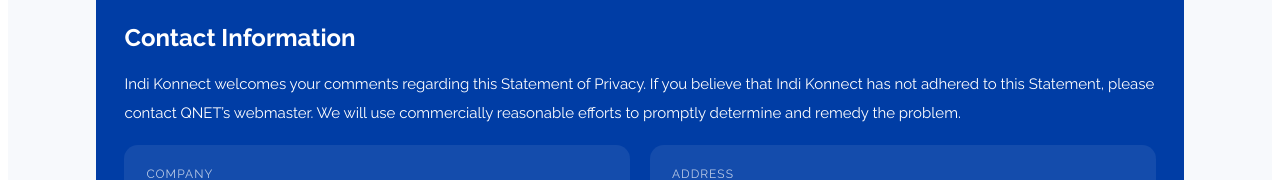
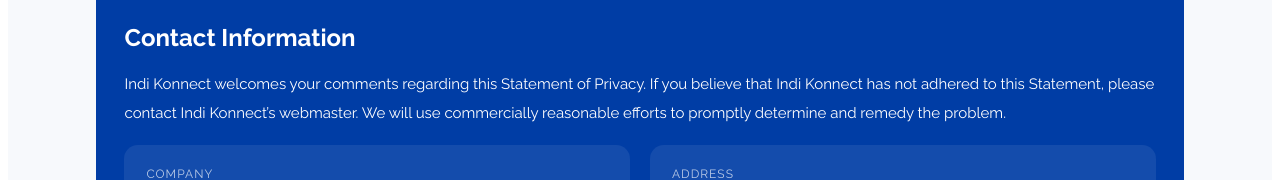
Before and after one commit to aaditya3196/IndiKonnect, a Nuxt app: page /privacy-policy in a window 1280 px wide. Shown: the part 4356-4536 px from the top of the page. Built offline with nearby package versions, Linux system fonts and the light colour scheme.

Commit message:
Update privacy-policy.vue

```diff
--- a/app/pages/privacy-policy.vue
+++ b/app/pages/privacy-policy.vue
@@ -279,7 +279,7 @@
           </h3>
 
           <p>
-            Indi Konnect welcomes your comments regarding this Statement of Privacy. If you believe that Indi Konnect has not adhered to this Statement, please contact QNET’s webmaster. We will use commercially reasonable efforts to promptly determine and remedy the problem.
+            Indi Konnect welcomes your comments regarding this Statement of Privacy. If you believe that Indi Konnect has not adhered to this Statement, please contact Indi Konnect’s webmaster. We will use commercially reasonable efforts to promptly determine and remedy the problem.
           </p>
 
           <div class="contact-grid">
```
